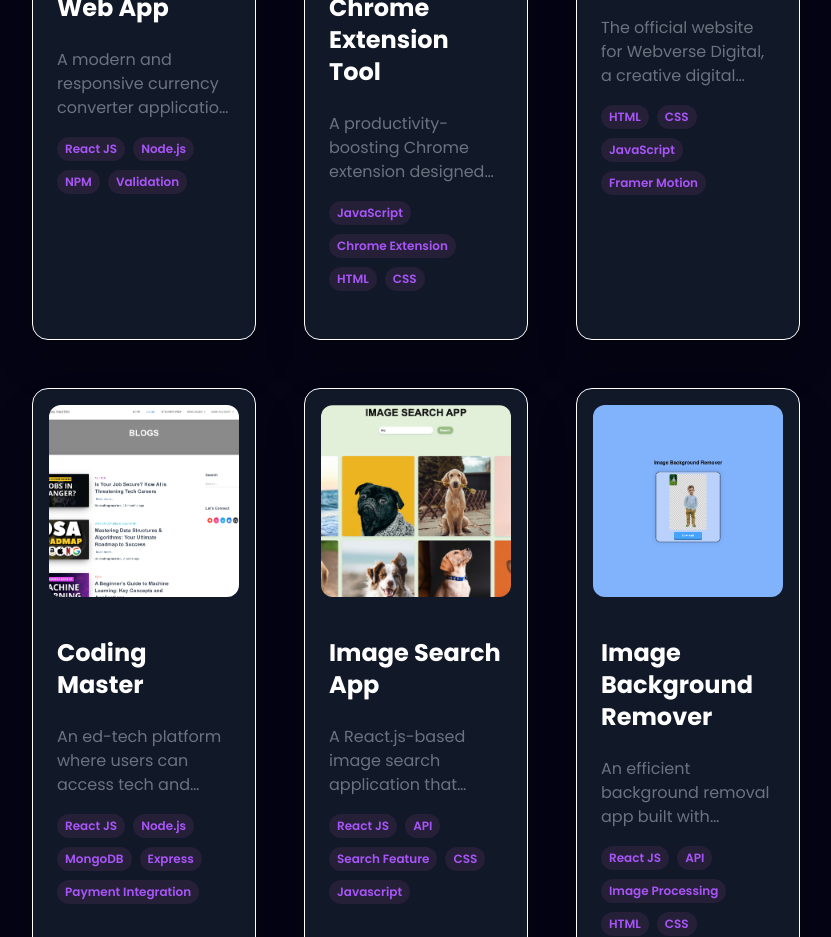
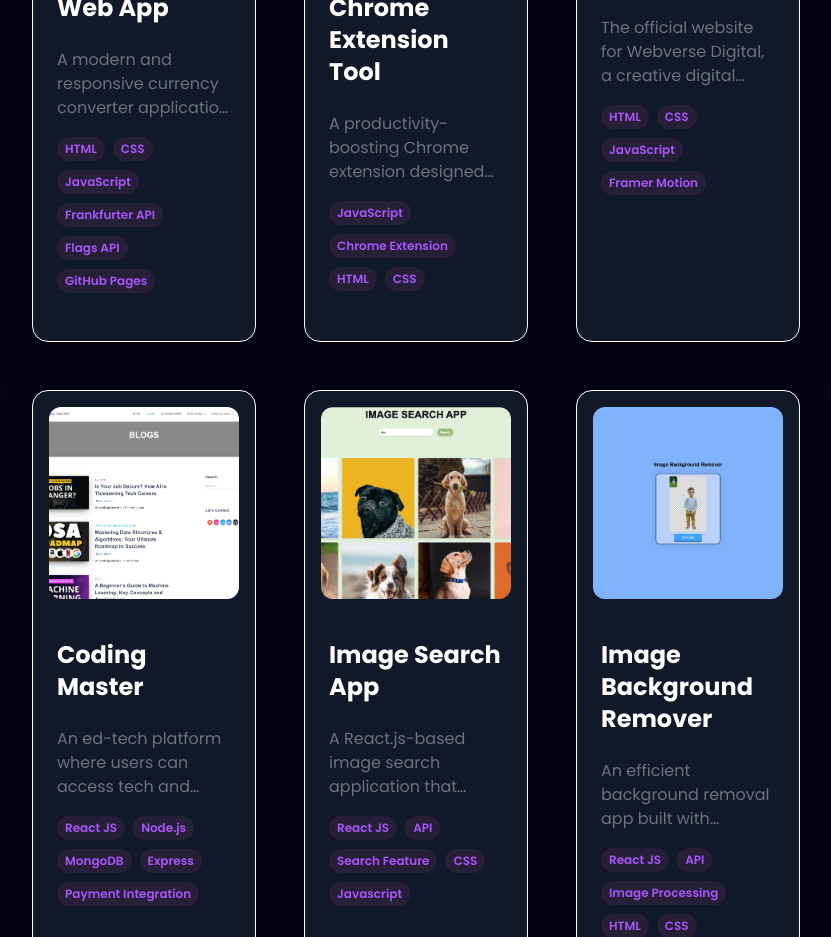
Before and after one commit to Tejass-07/Tejas-Portfolio, a React (Vite) app: page / in a window 1280 px wide. Shown: the part 5500-6437 px from the top of the page, without its empty margins (224-1055 px from the left). Built offline with nearby package versions, Linux system fonts and the light colour scheme.

Commit message:
Change project tags in constants.js
Updated project tags to reflect new technologies and APIs used.

```diff
--- a/src/constants.js
+++ b/src/constants.js
@@ -245,7 +245,7 @@ export const SkillsInfo = [
       description:
        "A modern and responsive currency converter application that enables real-time conversion between global currencies. Built using React.js and Tailwind CSS, the app integrates a reliable free exchange-rate API to fetch live data, dynamically updates country flags, and delivers fast, user-friendly conversions. Deployed on Vercel for seamless performance.",
       image: npmLogo,
-      tags: ["React JS", "Node.js", "NPM", "Validation"],
+      tags: ["HTML", "CSS", "JavaScript", "Frankfurter API","Flags API" ,"GitHub Pages"],
       github: "https://github.com/Tejass-07/Currency-Converter.git",
       webapp: "https://tejass-07.github.io/Currency-Converter/",
     },
```
